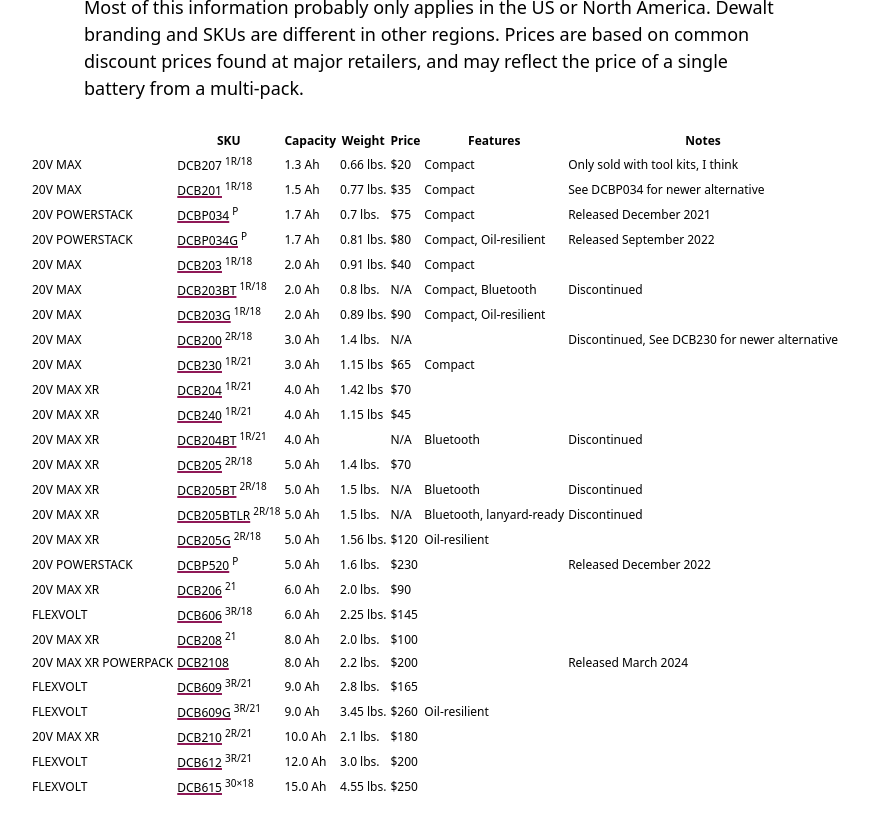
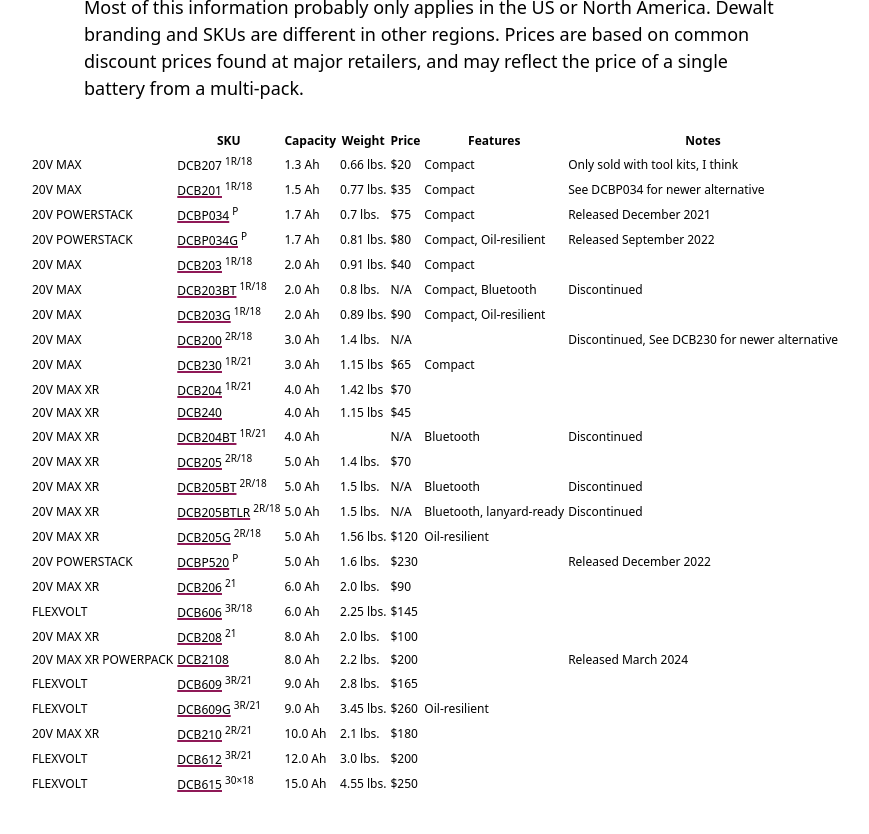
Before and after one commit to farski/awholenother.com, a Jekyll site: the page built from _posts/2022-12-14-dewalt-20v-batteries.md, in a window 1280 px wide and 900 px high, scrolled down 1516 px. Shown: the top 834 px of the window, without its empty margins (205-1074 px from the left). Built offline with Jekyll 4.4.1, drawn with Linux system fonts in a browser that asks for light colours.

Commit message:
Update 2022-12-14-dewalt-20v-batteries.md

```diff
--- a/_posts/2022-12-14-dewalt-20v-batteries.md
+++ b/_posts/2022-12-14-dewalt-20v-batteries.md
@@ -169,7 +169,6 @@
 			<td>20V MAX XR</td>
 			<td>
 				<a href="https://www.dewalt.com/product/dcb240/20v-max-4ah-battery">DCB240</a>
-				<sup>1R/21</sup>
 			</td>
 			<td>4.0 Ah</td>
 			<td>1.15 lbs</td>
```
